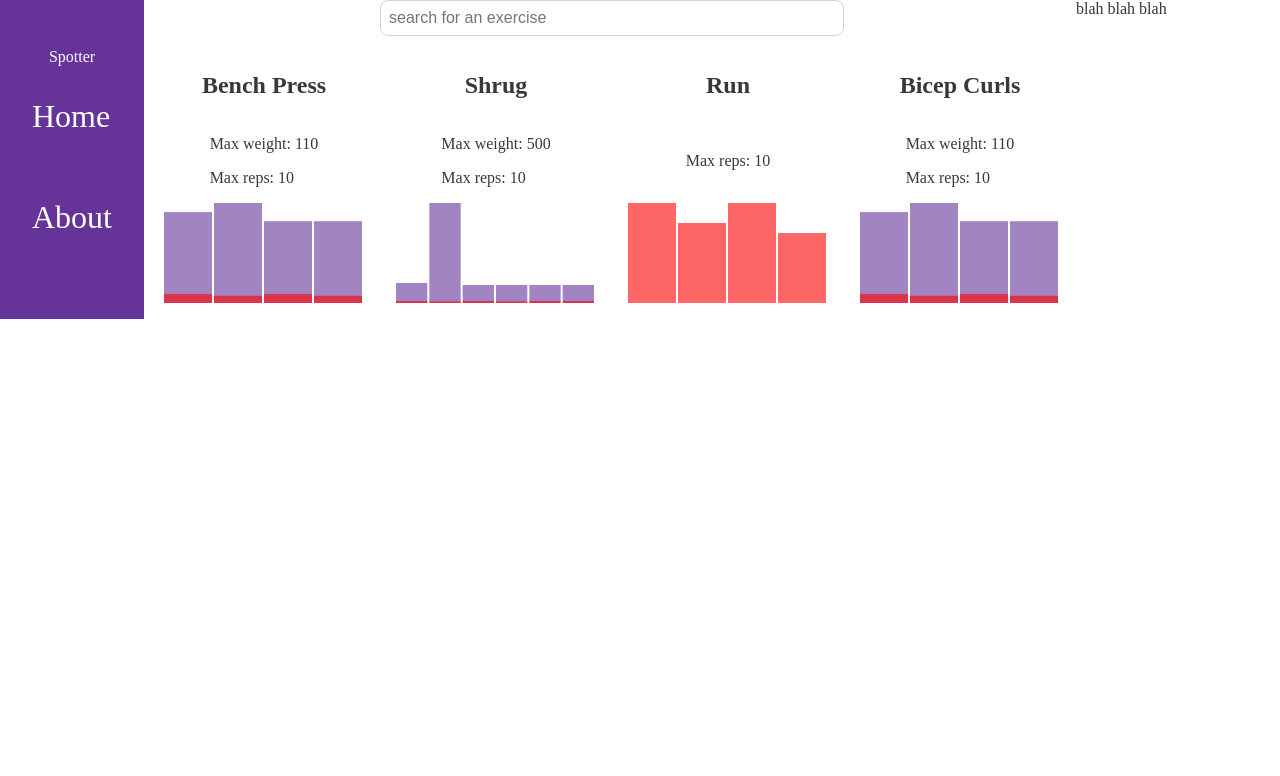
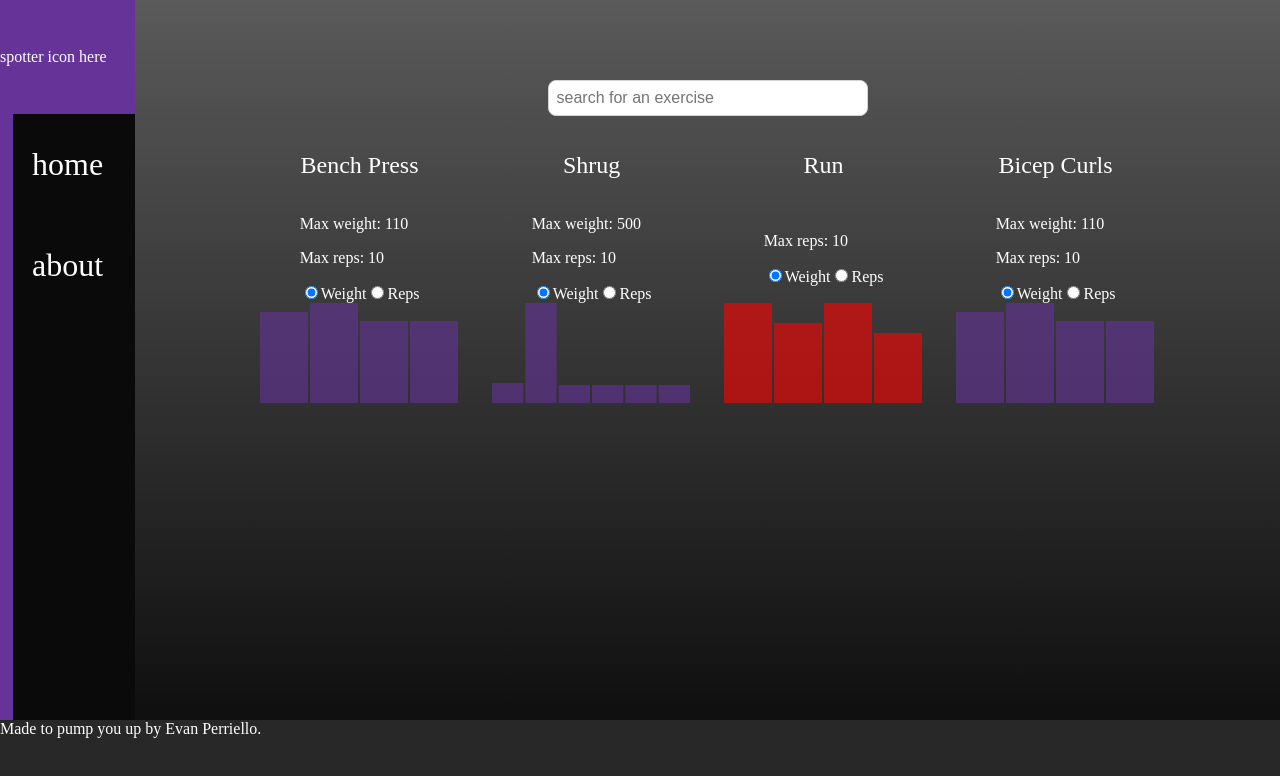
Before and after one commit to evanperriello/spotter, a Vue app: page /#/ in a window 1280 px wide. Shown: the top 776 px of the page. Built offline with nearby package versions, Linux system fonts and the light colour scheme.

Commit message:
show only one graph at a time and add radio toggle for views"

```diff
--- a/public/index.html
+++ b/public/index.html
@@ -5,7 +5,7 @@
   <meta charset="utf-8">
   <meta http-equiv="X-UA-Compatible" content="IE=edge">
   <meta name="viewport" content="width=device-width,initial-scale=1.0">
-  <link rel="icon" type="image/ico" href="./img/icons/favicon.ico">
+  <link rel="icon" type="image/ico" href="./img/icons/spotter-favicon.ico">
   <title>spotter</title>
 </head>
 
--- a/src/App.vue
+++ b/src/App.vue
@@ -1,17 +1,20 @@
 <template>
   <div id="app" class="app">
-    <Nav></Nav>
-    <div class="spacer">&nbsp;</div>
-    <main class="main"><router-view/></main>
-    <footer>blah blah blah</footer>
+    <div class="navMain">
+      <AppNav></AppNav>
+      <main class="main"><router-view/></main>
+    </div>
+    <AppFooter></AppFooter>
 
   </div>
 </template>
 <script>
-import Nav from "@/shared/nav";
+import AppNav from "@/shared/nav";
+import AppFooter from "@/shared/footer";
 export default {
   components: {
-    Nav
+    AppNav,
+    AppFooter
   }
 };
 </script>
@@ -25,17 +28,33 @@ html {
 }
 body {
   margin: 0;
-  color: rgb(56, 56, 56);
+  color: white;
   height: 100%;
 }
 .app {
   display: flex;
+  flex-direction: column;
   align-items: stretch;
   position: relative;
 }
 .main {
-  position: relative;
-  left: 9rem;
-  padding-right: 9rem;
+  padding-top: 5rem;
+  background-image: linear-gradient(
+    to bottom,
+    rgb(90, 90, 90),
+    rgb(15, 15, 15)
+  );
+  display: flex;
+  flex: 1;
+  align-items: flex-start;
+  justify-content: center;
+  min-height: 90vh;
+}
+
+.navMain {
+  display: flex;
+  flex-direction: row;
+  width: 100%;
+  align-items: stretch;
 }
 </style>
--- a/src/components/BarGraph.vue
+++ b/src/components/BarGraph.vue
@@ -11,7 +11,7 @@
         :key="set.date"
         class="bar"
         v-on:hover="focusStats(set.weight)">
-          <rect
+          <rect v-if="viewBy == 'weight'"
               class="weight-bar"
               :width="barWidth"
               :height="set.weight/divider  * chartHeight"
@@ -20,7 +20,7 @@
               fill="rebeccapurple"
               opacity=".6">
           </rect>
-          <rect
+          <rect v-if="viewBy == 'reps'"
               class="reps-bar"
               :width="barWidth"
               :height="set.reps/divider * chartHeight"
@@ -41,7 +41,8 @@ export default {
     divider: Number,
     chartWidth: Number,
     chartHeight: Number,
-    spacer: Number
+    spacer: Number,
+    viewBy: String
   },
   computed: {
     barWidth() {
@@ -51,5 +52,5 @@ export default {
 };
 </script>
 
-<style scoped>
+<style lang="scss" scoped>
 </style>
--- a/src/components/Exercise.vue
+++ b/src/components/Exercise.vue
@@ -1,4 +1,5 @@
 <template>
+  <transition name="fade">
     <div class="exercise">
         <h2 class="exercise__title">{{name}}</h2>
         <div class="exercise__stats">
@@ -7,16 +8,32 @@
           </p>
           <p v-if="maxReps > 0" class="exercise__mreps">Max reps: {{maxReps}}
           </p>
+          <input
+            type="radio"
+            id="weightView"
+            :value="true"
+            v-model="viewByWeight">
+          <label for="weightView" >Weight</label>
+          <input
+            type="radio"
+            id="repView"
+            :value="false"
+            :checked="graphView === 'reps'"
+            v-model="viewByWeight">
+          <label for="repView">Reps</label>
+
         </div>
 
         <BarGraph
           :sets="sets"
-          :divider="maxWeight > maxReps ? maxWeight: maxReps"
+          :divider="graphView == 'weight'? maxWeight:maxReps"
           :chartWidth="200"
           :chartHeight="100"
           :spacer="2"
+          :viewBy="graphView"
           />
     </div>
+  </transition>
 </template>
 
 <script>
@@ -33,7 +50,7 @@ export default {
     exercise: Object
   },
   data() {
-    return { ...this.exercise };
+    return { ...this.exercise, viewByWeight: true };
   },
   components: {
     BarGraph
@@ -44,6 +61,9 @@ export default {
     },
     maxReps() {
       return maxValueArrOfObj(this.sets, "reps");
+    },
+    graphView() {
+      return this.viewByWeight && this.maxWeight > 0 ? "weight" : "reps";
     }
   }
 };
@@ -56,5 +76,17 @@ export default {
   align-items: center;
   justify-content: space-between;
   margin: 1rem;
+  &__title {
+    font-weight: 300;
+  }
+}
+.fade-enter-active,
+.fade-leave-active {
+  transition: opacity 0.2s;
+}
+.fade-enter,
+.fade-leave-to {
+  opacity: 0;
+  overflow: hidden;
 }
 </style>
--- a/src/components/SearchInput.vue
+++ b/src/components/SearchInput.vue
@@ -24,5 +24,6 @@ export default {
   border: lightgray 0.1rem solid;
   padding: 0.5rem;
   font-size: 1rem;
+  width: 20rem;
 }
 </style>
--- /dev/null
+++ b/src/shared/footer.vue
@@ -0,0 +1,17 @@
+<template>
+    <div class="footer">
+        Made to pump you up by Evan Perriello.
+    </div>
+</template>
+
+<script>
+export default {};
+</script>
+
+<style lnag="scss" scoped>
+.footer {
+  width: 100%;
+  min-height: 10vh;
+  background-color: rgb(40, 40, 40);
+}
+</style>
--- a/src/shared/nav.vue
+++ b/src/shared/nav.vue
@@ -1,8 +1,8 @@
 <template>
     <div id="nav" class="nav">
-      <div class="nav__logo-container">Spotter</div>
-      <router-link class="nav__link" to="/">Home</router-link>
-      <router-link class="nav__link" to="/about">About</router-link>
+      <div class="nav__logo-container">spotter icon here</div>
+      <router-link class="nav__link" to="/">home</router-link>
+      <router-link class="nav__link" to="/about">about</router-link>
     </div>
 </template>
 
@@ -13,14 +13,14 @@ export default {};
 <style lang="scss" scoped>
 .nav {
   color: white;
-  height: 4rem;
   display: flex;
   flex-direction: column;
   align-items: center;
-  padding-top: 3rem;
-  background: rebeccapurple;
-  position: absolute;
-  height: 100%;
+  background-image: linear-gradient(
+    to right,
+    rebeccapurple 10%,
+    rgb(10, 10, 10) 10%
+  );
   &__link {
     color: white;
     text-decoration: none;
@@ -32,8 +32,13 @@ export default {};
     display: flex;
   }
   &__link:hover {
-    color: rebeccapurple;
-    background: white;
+    background: rebeccapurple;
+  }
+  &__logo-container {
+    background-color: rebeccapurple;
+    width: 100%;
+    padding-top: 3rem;
+    padding-bottom: 3rem;
   }
 }
 </style>
```
Also changed, not shown: 1 other file (tests, documents, lock files or other folders).
